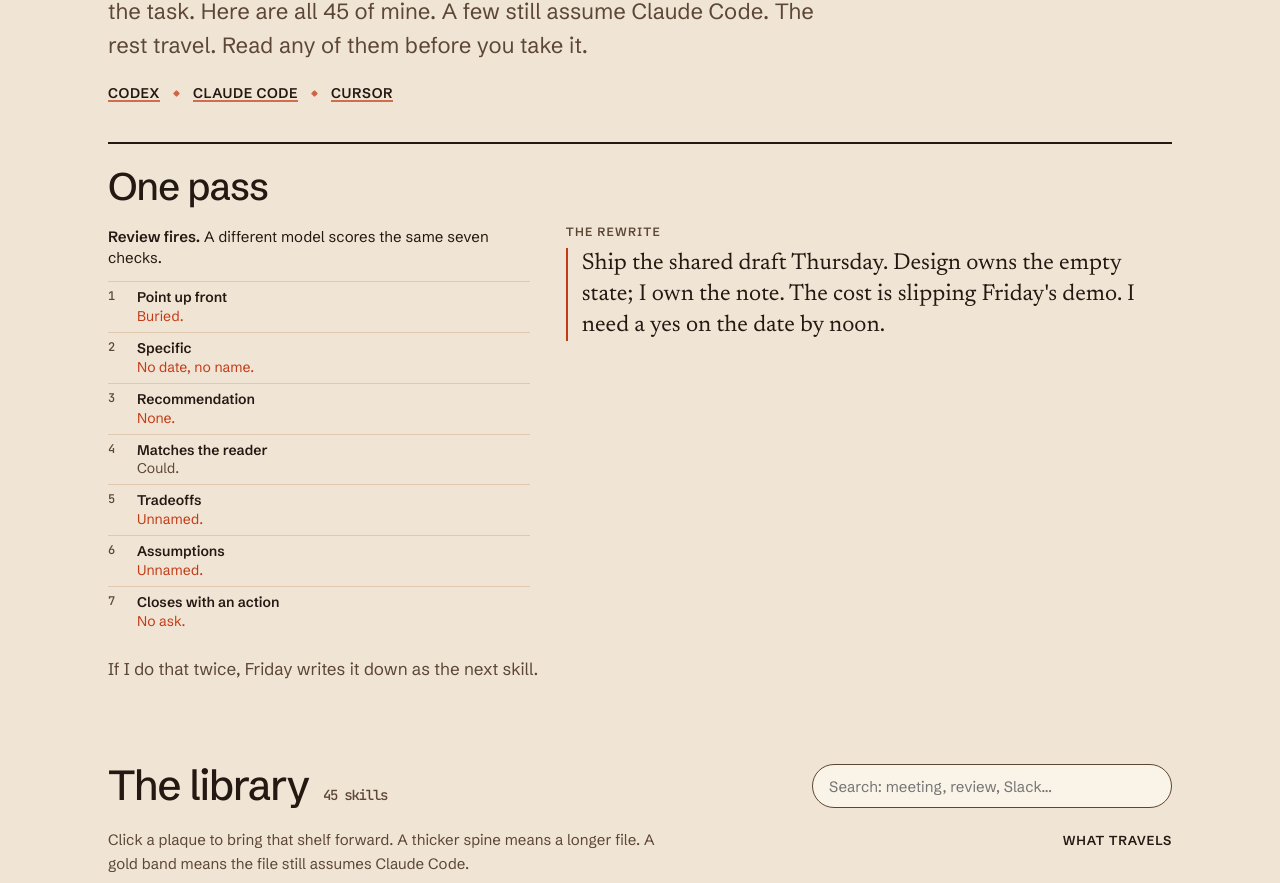
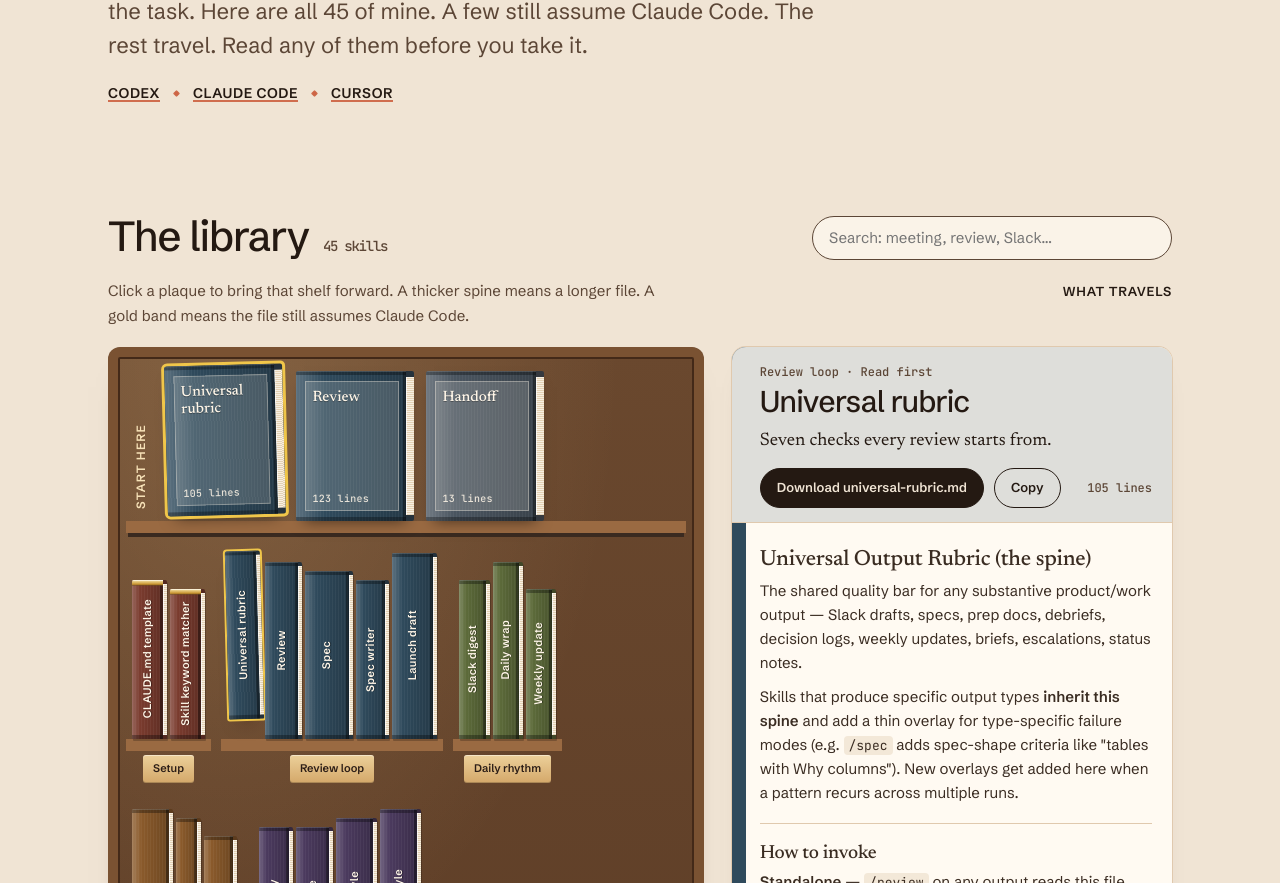
Before and after one commit to dswain8/personal-website, a React (Vite) app: page /build in a window 1280 px wide. Shown: the part 350-1233 px from the top of the page. Built offline with nearby package versions, Linux system fonts and the light colour scheme.

Commit message:
Remove the One pass block from Build
The scored draft and rewrite were a demo sitting above the library.
The page goes from the harness line straight to the shelf.

Co-authored-by: dswain8 <dswain8@users.noreply.github.com>

```diff
--- a/public/radio.css
+++ b/public/radio.css
@@ -1066,52 +1066,6 @@ body:not([data-side="radio"]):not([data-side="home"]) .bar { display: none; }
 @media (prefers-reduced-motion: reduce) {
   .build3 .b3-harness span { animation: none; }
 }
-.build3 .pass { margin: 8px 0 0; padding-top: 22px; border-top: 2px solid var(--ink); }
-.build3 .pass h2 { font-size: clamp(28px, 3vw, 40px); }
-.build3 .pass-body {
-  display: grid;
-  grid-template-columns: minmax(220px, 0.8fr) minmax(0, 1.15fr);
-  gap: 22px 36px;
-  margin-top: 18px;
-  align-items: start;
-}
-.build3 .pass figure { margin: 0; }
-.build3 .pass figcaption {
-  margin: 0 0 10px;
-  font: 600 12px/1 var(--sans);
-  letter-spacing: .1em;
-  text-transform: uppercase;
-  color: var(--ink-2);
-}
-.build3 .pass blockquote { margin: 0; }
-.build3 .pass blockquote p { margin: 0; font: 400 clamp(20px, 1.8vw, 26px)/1.35 var(--serif); }
-.build3 .pass-rewrite blockquote { padding-left: 14px; border-left: 2px solid var(--accent); }
-.build3 .pass-score > p { margin: 0 0 12px; font-size: 15px; line-height: 1.45; }
-.build3 .pass-score b { color: var(--ink); }
-.build3 .pass-score ol { list-style: none; margin: 0; padding: 0; counter-reset: chk; }
-.build3 .pass-score li {
-  counter-increment: chk;
-  display: grid;
-  grid-template-columns: 1.5em minmax(0, 1fr);
-  column-gap: 8px;
-  padding: 6px 0;
-  border-top: 1px solid var(--rule);
-  font-size: 14px;
-  line-height: 1.35;
-}
-.build3 .pass-score li::before {
-  content: counter(chk);
-  font: 500 12px/1.35 var(--mono);
-  color: var(--ink-2);
-}
-.build3 .pass-score li span { font-weight: 600; color: var(--ink); }
-.build3 .pass-score li em { grid-column: 2; font-style: normal; color: var(--ink-2); }
-.build3 .pass-score li[data-fail] em { color: var(--accent); }
-.build3 .pass-next { margin: 18px 0 0; max-width: 48ch; color: var(--ink-2); }
-@media (max-width: 860px) {
-  .build3 .pass-body { grid-template-columns: 1fr; }
-}
-
 .lib { margin-top: clamp(48px, 7vw, 80px); }
 .lib-top { display: flex; justify-content: space-between; align-items: end; gap: 12px 24px; flex-wrap: wrap; }
 .lib-top h2 { font-size: clamp(30px, 3.4vw, 42px); display: flex; align-items: baseline; gap: 14px; }
--- a/src/radio/rooms/BuildRoom.tsx
+++ b/src/radio/rooms/BuildRoom.tsx
@@ -142,61 +142,6 @@ export default function BuildRoom() {
             <span>Cursor</span>
           </p>
         </header>
-
-        <section className="pass" aria-labelledby="pass-h">
-          <h2 id="pass-h">One pass</h2>
-          <div className="pass-body">
-            <div className="pass-score">
-              <p>
-                <b>Review fires.</b> A different model scores the same seven
-                checks.
-              </p>
-              <ol>
-                <li data-fail>
-                  <span>Point up front</span>
-                  <em>Buried.</em>
-                </li>
-                <li data-fail>
-                  <span>Specific</span>
-                  <em>No date, no name.</em>
-                </li>
-                <li data-fail>
-                  <span>Recommendation</span>
-                  <em>None.</em>
-                </li>
-                <li>
-                  <span>Matches the reader</span>
-                  <em>Could.</em>
-                </li>
-                <li data-fail>
-                  <span>Tradeoffs</span>
-                  <em>Unnamed.</em>
-                </li>
-                <li data-fail>
-                  <span>Assumptions</span>
-                  <em>Unnamed.</em>
-                </li>
-                <li data-fail>
-                  <span>Closes with an action</span>
-                  <em>No ask.</em>
-                </li>
-              </ol>
-            </div>
-            <figure className="pass-rewrite">
-              <figcaption>The rewrite</figcaption>
-              <blockquote>
-                <p>
-                  Ship the shared draft Thursday. Design owns the empty state;
-                  I own the note. The cost is slipping Friday&apos;s demo. I
-                  need a yes on the date by noon.
-                </p>
-              </blockquote>
-            </figure>
-          </div>
-          <p className="pass-next">
-            If I do that twice, Friday writes it down as the next skill.
-          </p>
-        </section>
 
         <section className="lib" id="library" aria-labelledby="lib-h">
           <div className="lib-top">
```
